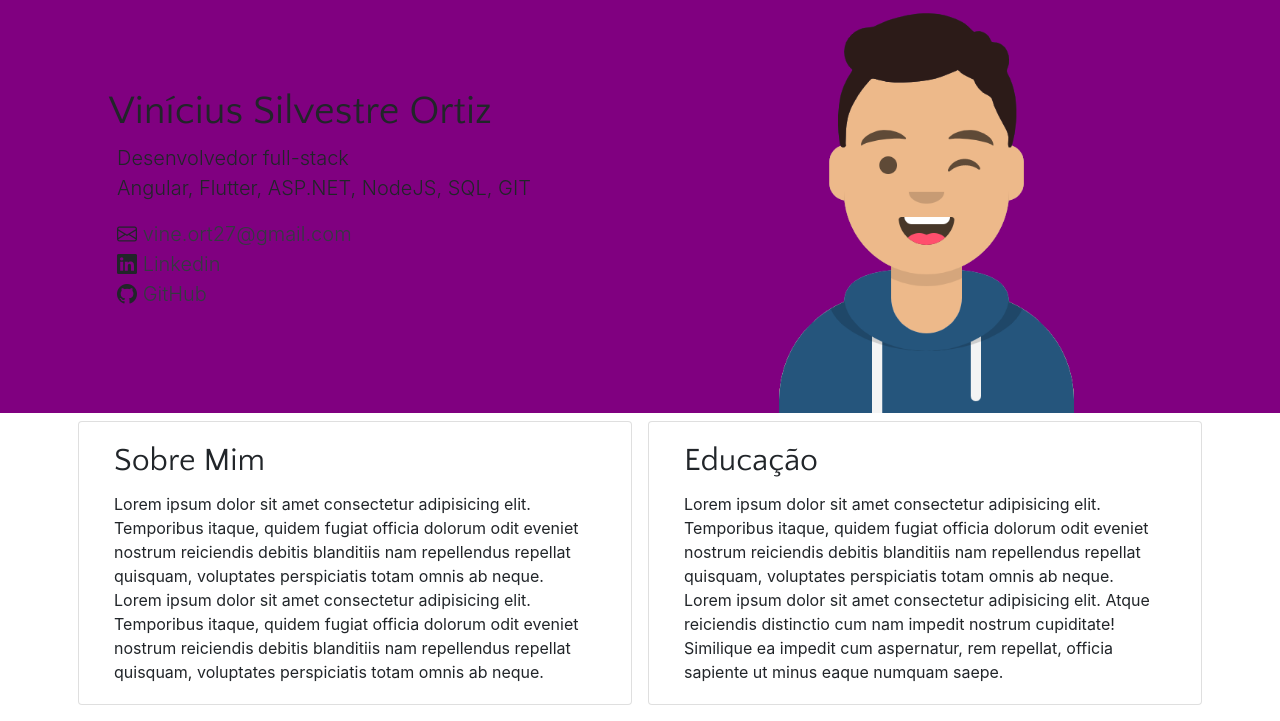
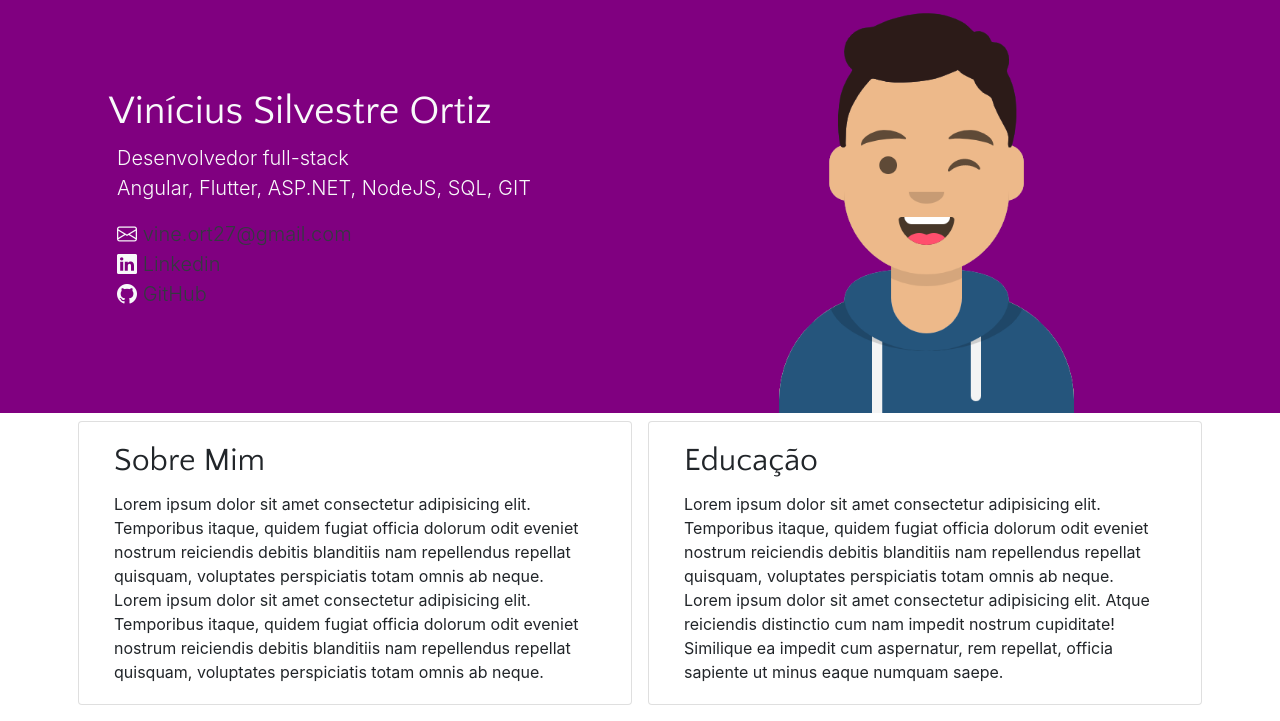
Before and after one commit to ViSilvester/Portfolio, a plain HTML site: page index.html in a window 1280 px wide. Shown: the top 721 px of the page. Drawn offline with nearby package versions, Linux system fonts and the light colour scheme.

Commit message:
color change

```diff
--- a/index.html
+++ b/index.html
@@ -33,7 +33,7 @@
 </head>
 
 <body class=" container-flex ">
-    <div class="px-4 bg-primary">
+    <div class="px-4 bg-primary text-light">
         <div class="container">
             <div class="row ">
                 <!-- paisagem -->
```
